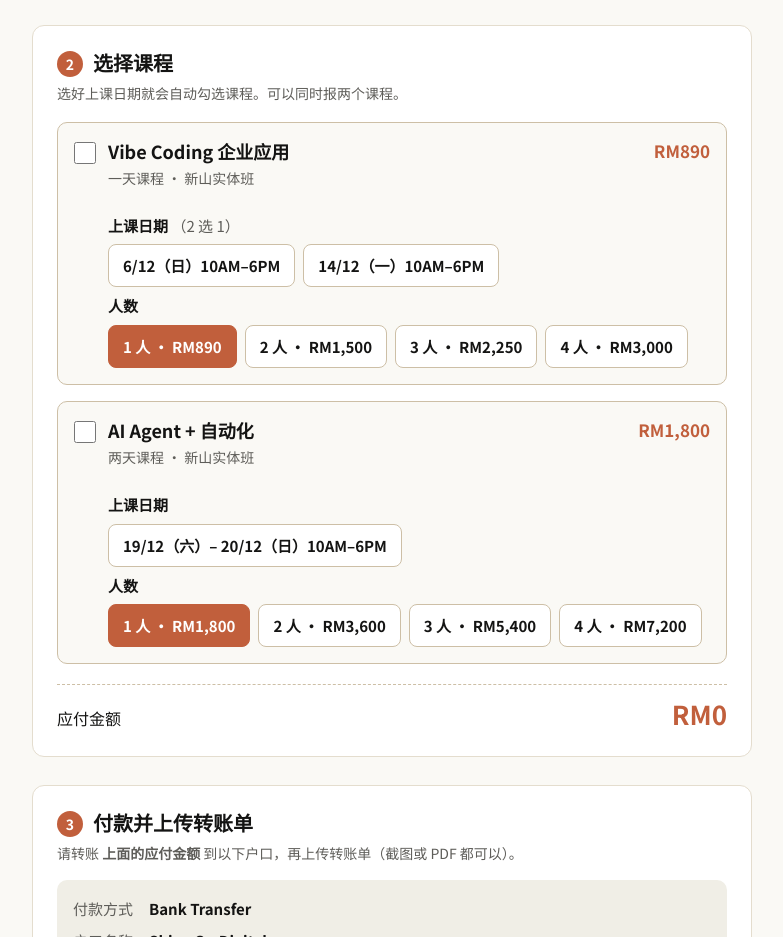
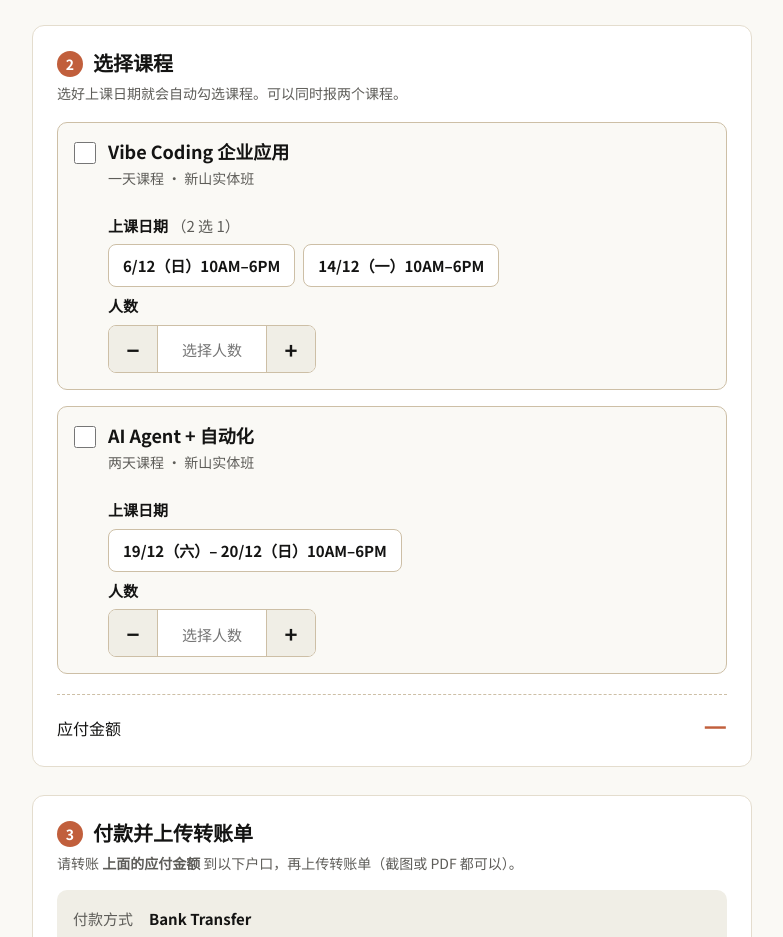
Before and after one commit to ahteyart/kgtey-claude-code-course, a plain HTML site: page register/index.html in a window 1280 px wide. Shown: the part 631-1568 px from the top of the page, without its empty margins (248-1031 px from the left). Drawn offline with Linux system fonts and the light colour scheme.

Commit message:
Registration: any group size, prices shown only after choosing pax
Replace fixed 1-4 pax buttons with a stepper (1..maxPax, default 20).
Pricing comes from price (1 pax) and groupPrice (per head for 2+) in
courses.js; nothing is priced until a headcount is chosen. Attendees
go to a separate 学员名单 tab, one row each, since the count is open.

Co-Authored-By: Claude Opus 5.5 <noreply@anthropic.com>
Claude-Session: https://claude.ai/code/session_01U6AmnegE4eNfV6AFc6kcGu

```diff
--- a/register/courses.js
+++ b/register/courses.js
@@ -4,19 +4,24 @@
 
    每个课程的写法：
    {
-     id:    "英文代号（不要重复，不要改旧的）",
-     name:  "课程名称",
-     note:  "课程名称下面的小字说明",
-     dates: [ "日期 1", "日期 2", ... ],     ← 学员从这里选一个
-     prices: [ { pax: 1, price: 890 }, ... ] ← 人数和「总价」（RM）
+     id:         "英文代号（不要重复，不要改旧的）",
+     name:       "课程名称",
+     note:       "课程名称下面的小字说明",
+     dates:      [ "日期 1", "日期 2", ... ],   ← 学员从这里选一个
+     price:      890,    ← 1 个人的价钱（RM）
+     groupPrice: 750,    ← 2 个人或以上，每人的价钱（RM）
+     maxPax:     20,     ← 一次最多可以报几个人
    }
 
+   价钱怎么算：1 人 = price；2 人以上 = groupPrice × 人数
+   例如 Vibe Coding：1 人 RM890、2 人 RM1,500、3 人 RM2,250、5 人 RM3,750
+   （学员要先选人数，页面才会显示价钱）
+
+   · 没有团体价：groupPrice 写成和 price 一样
    · 加日期：在 dates 里多加一行，例如 "20/1（二）10AM–6PM",
    · 某个日期满了：把那一行改成 { label: "6/12（日）10AM–6PM", full: true },
      （页面会显示「已额满」，学员不能选）
    · 删除日期：把那一行删掉
-   · 人数最多到 prices 里最大的 pax；只有一个价钱时，页面不会显示人数选项
-   · 选 2 人以上，页面会要求填写其他学员的姓名
    · 每一行最后记得加英文逗号 ,
 */
 
@@ -29,12 +34,9 @@ window.COURSES = [
       "6/12（日）10AM–6PM",
       "14/12（一）10AM–6PM",
     ],
-    prices: [
-      { pax: 1, price: 890 },
-      { pax: 2, price: 1500 },
-      { pax: 3, price: 2250 },
-      { pax: 4, price: 3000 },
-    ],
+    price: 890,
+    groupPrice: 750,
+    maxPax: 20,
   },
   {
     id: "agent",
@@ -43,11 +45,8 @@ window.COURSES = [
     dates: [
       "19/12（六）– 20/12（日）10AM–6PM",
     ],
-    prices: [
-      { pax: 1, price: 1800 },
-      { pax: 2, price: 3600 },
-      { pax: 3, price: 5400 },
-      { pax: 4, price: 7200 },
-    ],
+    price: 1800,
+    groupPrice: 1800,
+    maxPax: 20,
   },
 ];
--- a/register/index.html
+++ b/register/index.html
@@ -72,6 +72,13 @@ input:focus-visible,select:focus-visible,textarea:focus-visible{outline:2px soli
 .choice input:disabled+span{opacity:.45;text-decoration:line-through;cursor:not-allowed}
 .choice input:focus-visible+span{outline:2px solid var(--accent);outline-offset:2px}
 
+.stepper{display:inline-flex;align-items:stretch;border:1px solid var(--line-hi);border-radius:8px;overflow:hidden;background:var(--card)}
+.stepper button{width:48px;border:0;background:var(--panel);color:var(--text);font:700 22px/1 var(--sans);cursor:pointer}
+.stepper button:active{background:var(--line)}
+.stepper input{width:110px;min-height:46px;border:0;border-inline:1px solid var(--line-hi);border-radius:0;background:var(--card);text-align:center;font:700 17px/1 var(--sans);-moz-appearance:textfield}
+.stepper input::-webkit-outer-spin-button,.stepper input::-webkit-inner-spin-button{-webkit-appearance:none;margin:0}
+.stepper input::placeholder{font-weight:400;font-size:15px}
+.course .price:empty{display:none}
 #others{margin-top:4px}
 #others .who{margin-top:18px;color:var(--muted);font-size:14px}
 .person{margin-top:14px;padding:4px 16px 16px;border:1px solid var(--line-hi);border-radius:10px;background:var(--void)}
@@ -157,7 +164,7 @@ footer{margin-top:56px;padding:28px 0 40px;border-top:1px solid var(--line);colo
         <div id="other-fields"></div>
       </div>
 
-      <div class="total"><span>应付金额</span><b id="total">RM0</b></div>
+      <div class="total"><span>应付金额</span><b id="total">—</b></div>
     </section>
 
     <section class="section" aria-labelledby="s3">
@@ -212,28 +219,31 @@ const MAX_BYTES = 8 * 1024 * 1024;
   const esc = t => String(t).replace(/[&<>"]/g, c=>({"&":"&amp;","<":"&lt;",">":"&gt;",'"':"&quot;"}[c]));
   const COURSES = (window.COURSES || []).map(c=>({ ...c,
     dates: (c.dates||[]).map(d => typeof d === "string" ? { label:d, full:false } : { label:d.label, full:!!d.full }),
-    prices: (c.prices||[]).slice().sort((a,b)=>a.pax-b.pax) }));
+    price: +c.price || 0, groupPrice: +(c.groupPrice || c.price) || 0, maxPax: +c.maxPax || 20 }));
 
-  /* 按 courses.js 画出课程卡 */
+  /* 按 courses.js 画出课程卡（价钱要选了人数才显示） */
   $("courses").innerHTML = COURSES.map(c=>{
     const open = c.dates.filter(d=>!d.full);
     const dates = c.dates.map(d=>
       '<label class="choice"><input type="radio" name="date-'+c.id+'" value="'+esc(d.label)+'"'+(d.full?" disabled":"")+'><span>'+esc(d.label)+(d.full?"（已额满）":"")+'</span></label>').join("");
-    const pax = c.prices.length > 1 ? '<span class="legend" id="lp-'+c.id+'">人数</span><div class="choices" role="radiogroup" aria-labelledby="lp-'+c.id+'">'+
-      c.prices.map((p,i)=>'<label class="choice"><input type="radio" name="pax-'+c.id+'" value="'+p.pax+'"'+(i?"":" checked")+'><span>'+p.pax+' 人 · '+fmt(p.price)+'</span></label>').join("")+'</div>' : "";
     return '<div class="course" id="c-'+c.id+'" data-id="'+c.id+'">'+
       '<label class="pick"><input type="checkbox" name="course-'+c.id+'"'+(open.length?"":" disabled")+'>'+
       '<span><span class="t">'+esc(c.name)+'</span><span class="meta">'+esc(c.note||"")+'</span></span>'+
-      '<span class="price" id="p-'+c.id+'">'+(c.prices[0]?fmt(c.prices[0].price):"")+'</span></label>'+
+      '<span class="price" id="p-'+c.id+'"></span></label>'+
       '<div class="opts"><span class="legend" id="ld-'+c.id+'">上课日期'+(c.dates.length>1?' <i>（'+c.dates.length+' 选 1）</i>':'')+'</span>'+
-      '<div class="choices" role="radiogroup" aria-labelledby="ld-'+c.id+'">'+(dates||'<span class="hint">日期待定</span>')+'</div>'+pax+'</div></div>';
+      '<div class="choices" role="radiogroup" aria-labelledby="ld-'+c.id+'">'+(dates||'<span class="hint">日期待定</span>')+'</div>'+
+      '<label class="legend" for="f-pax-'+c.id+'">人数</label>'+
+      '<div class="stepper"><button type="button" data-step="-1" data-for="'+c.id+'" aria-label="减少人数">−</button>'+
+      '<input id="f-pax-'+c.id+'" name="pax-'+c.id+'" type="number" inputmode="numeric" min="1" max="'+c.maxPax+'" step="1" placeholder="选择人数">'+
+      '<button type="button" data-step="1" data-for="'+c.id+'" aria-label="增加人数">+</button></div></div></div>';
   }).join("");
 
   const box = c => f.elements["course-"+c.id];
+  const paxEl = c => f.elements["pax-"+c.id];
   const picked = c => box(c) && box(c).checked;
   const dateOf = c => { const r = f.querySelector('input[name="date-'+c.id+'"]:checked'); return r ? r.value : ""; };
-  const paxOf = c => { const r = f.querySelector('input[name="pax-'+c.id+'"]:checked'); return r ? +r.value : (c.prices[0]||{pax:1}).pax; };
-  const priceOf = c => { const p = c.prices.find(p=>p.pax===paxOf(c)) || c.prices[0]; return p ? p.price : 0; };
+  const paxOf = c => { const n = parseInt(paxEl(c).value, 10); return n >= 1 ? Math.min(n, c.maxPax) : 0; };
+  const priceOf = c => { const n = paxOf(c); return n === 0 ? 0 : n === 1 ? c.price : c.groupPrice * n; };
   const amount = () => COURSES.reduce((t,c)=>t + (picked(c) ? priceOf(c) : 0), 0);
   const headcount = () => COURSES.reduce((m,c)=>picked(c) ? Math.max(m, paxOf(c)) : m, 0);
   const NTH = ["","一","二","三","四","五","六","七","八","九","十"];
@@ -258,23 +268,32 @@ const MAX_BYTES = 8 * 1024 * 1024;
   function refresh(){
     COURSES.forEach(c=>{
       $("c-"+c.id).classList.toggle("on", picked(c));
-      $("p-"+c.id).textContent = fmt(priceOf(c));
+      $("p-"+c.id).textContent = picked(c) && paxOf(c) ? fmt(priceOf(c)) : "";
     });
     drawOthers();
     const a = amount();
-    $("total").textContent = fmt(a);
+    $("total").textContent = a ? fmt(a) : "—";
     $("total2").textContent = a ? fmt(a) : "上面的应付金额";
   }
+  /* 人数 − / + 按钮 */
+  f.addEventListener("click", e=>{
+    const b = e.target.closest("[data-step]"); if(!b) return;
+    const c = COURSES.find(x=>x.id===b.dataset.for), el = paxEl(c);
+    el.value = Math.max(1, Math.min(c.maxPax, (paxOf(c) || 0) + +b.dataset.step));
+    el.dispatchEvent(new Event("change", { bubbles:true }));
+  });
+  f.addEventListener("input", e=>{ if(/^pax-/.test(e.target.name)) e.target.dispatchEvent(new Event("change", { bubbles:true })); });
   f.addEventListener("change", e=>{
     if(/^s\d+$/.test(e.target.name)){ const co = e.target.closest(".person").querySelector(".co"); co.hidden = e.target.checked; if(!co.hidden) co.querySelector("input").focus(); return; }
     const card = e.target.closest(".course");
     if(card){
       const c = COURSES.find(x=>x.id===card.dataset.id);
-      if(e.target.name === "date-"+c.id || e.target.name === "pax-"+c.id) box(c).checked = true;   // 选日期/人数 → 自动勾选课程
+      if(e.target.name === "pax-"+c.id && e.target.value !== "" && paxOf(c) !== +e.target.value) e.target.value = paxOf(c) || "";   // 超出范围 → 拉回
+      if((e.target.name === "date-"+c.id || e.target.name === "pax-"+c.id) && e.target.value !== "") box(c).checked = true;   // 选日期/人数 → 自动勾选课程
       if(e.target === box(c)){
         const open = [...f.querySelectorAll('input[name="date-'+c.id+'"]:not(:disabled)')];
         if(box(c).checked && open.length === 1) open[0].checked = true;                          // 只有一个日期就自动选
-        if(!box(c).checked) open.forEach(r=>r.checked = false);                                   // 取消勾选 → 清掉日期
+        if(!box(c).checked){ open.forEach(r=>r.checked = false); paxEl(c).value = ""; }           // 取消勾选 → 清掉日期和人数
       }
     }
     refresh();
@@ -348,6 +367,7 @@ const MAX_BYTES = 8 * 1024 * 1024;
     if(v("email") && !/^[^\s@]+@[^\s@]+\.[^\s@]+$/.test(v("email"))) return fail(f.elements.email, "电邮格式不对，可以留空。");
     const chosen = COURSES.filter(picked);
     if(!chosen.length) return fail(f.querySelector(".course input"), "请至少选择一个课程。");
+    for(const c of chosen){ if(!paxOf(c)) return fail(paxEl(c), "请选择「"+c.name+"」的人数。"); }
     for(const c of chosen){ if(!dateOf(c)) return fail(f.querySelector('input[name="date-'+c.id+'"]:not(:disabled)'), "请选择「"+c.name+"」的上课日期。"); }
     const others = [];
     const okPhone = t => /^[+\d][\d\s\-()+]*$/.test(t) && t.replace(/\D/g,"").length >= 9 && t.replace(/\D/g,"").length <= 15;
```
Also changed, not shown: 2 other files.
